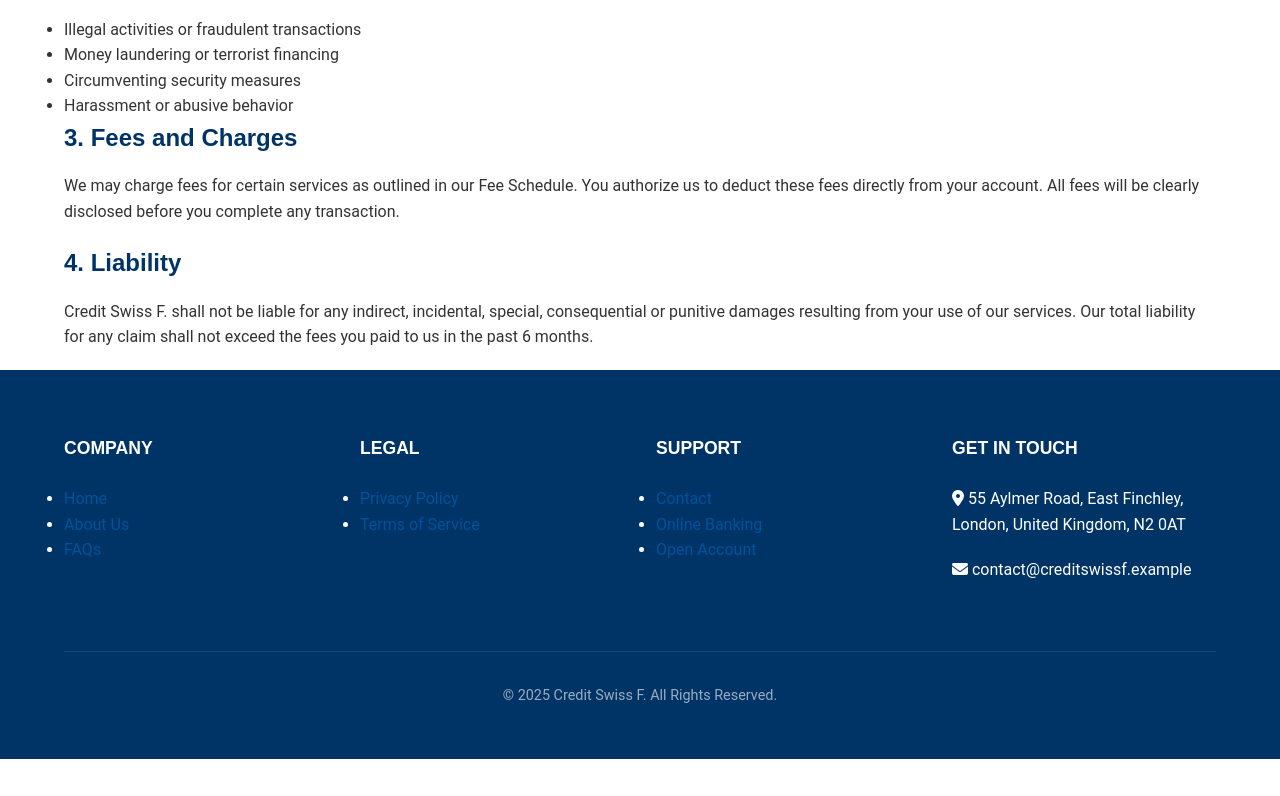
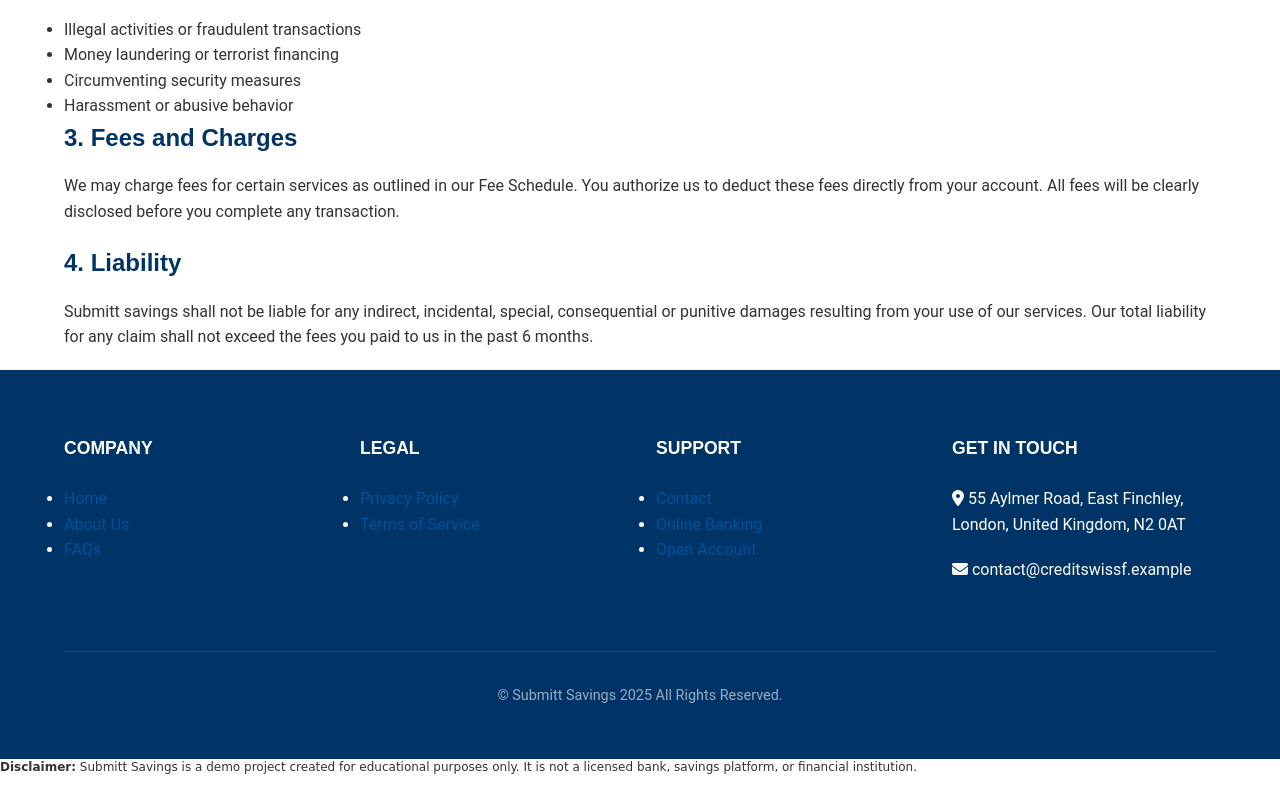
Before and after one commit to Submittreserve/SubmittSavings, a plain HTML site: page terms.html in a window 1280 px wide. Shown: the part 715-1511 px from the top of the page. Before the commit the page ends 1474 px from the top, so only its background shows below. Drawn offline with Linux system fonts and the light colour scheme.

Commit message:
Update terms.html

```diff
--- a/terms.html
+++ b/terms.html
@@ -3,15 +3,17 @@
 <head>
     <meta charset="UTF-8">
     <meta name="viewport" content="width=device-width, initial-scale=1.0">
-    <title>Terms of Service | Credit Swiss F.</title>
+    <title>Terms of Service | Submitt savings </title>
     <link rel="stylesheet" href="https://cdnjs.cloudflare.com/ajax/libs/font-awesome/6.5.1/css/all.min.css">
     <link rel="stylesheet" href="style.css">
+<!-- Submitt Savings - Demo Project -->
+<!-- Educational use only. Not a real bank or financial institution. -->
 </head>
 <body>
     <header class="main-header">
         <div class="container">
             <a href="index.html" class="logo">
-                <img src="./logo.jpeg" alt="Credit Swiss F. Logo">
+                <img src="./logo.jpeg" alt="Submitt savings . Logo">
             </a>
             <nav class="main-nav">
                 <ul>
@@ -66,7 +68,7 @@
 
                 <div class="terms-section">
                     <h2>4. Liability</h2>
-                    <p>Credit Swiss F. shall not be liable for any indirect, incidental, special, consequential or punitive damages resulting from your use of our services. Our total liability for any claim shall not exceed the fees you paid to us in the past 6 months.</p>
+                    <p>Submitt savings shall not be liable for any indirect, incidental, special, consequential or punitive damages resulting from your use of our services. Our total liability for any claim shall not exceed the fees you paid to us in the past 6 months.</p>
                 </div>
             </div>
         </section>
@@ -105,16 +107,20 @@
                 </div>
             </div>
             <div class="footer-bottom">
-                <p>&copy; 2025 Credit Swiss F. All Rights Reserved.</p>
+                <p>&copy; Submitt Savings 2025  All Rights Reserved.</p>
             </div>
         </div>
     </footer>
 
     <div class="page-transition" id="pageTransition">
         <div class="loader"></div>
-        <div class="loader-text">Loading Credit Swiss F.</div>
+        <div class="loader-text">Loading Submitt Savings </div>
     </div>
 
     <script src="script.js"></script>
+<p style="font-family: cursive; font-size: 12px; line-height: 1.4;">
+  <strong>Disclaimer:</strong> Submitt Savings is a demo project created for educational purposes only.
+  It is not a licensed bank, savings platform, or financial institution.
+</p>
 </body>
 </html>
```
